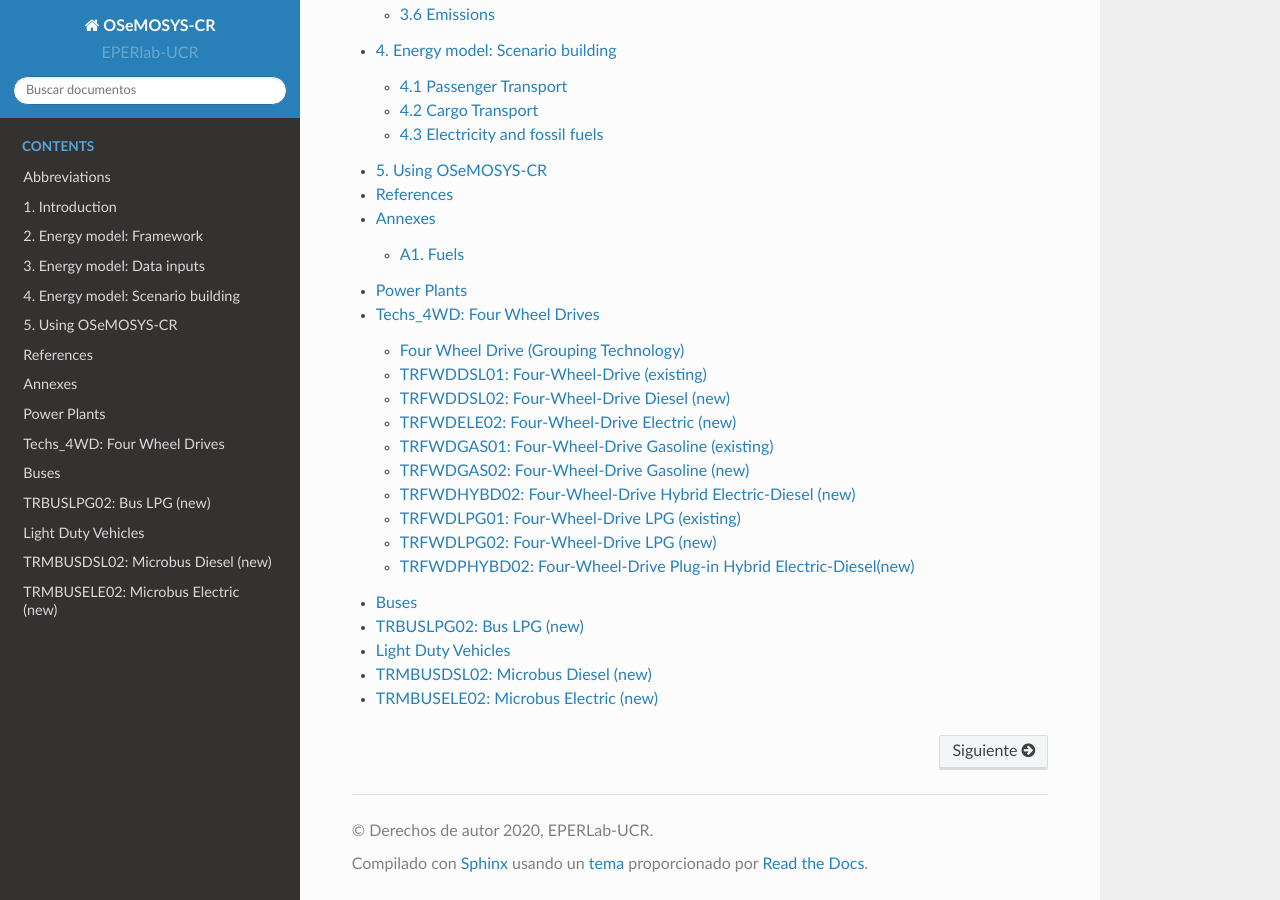
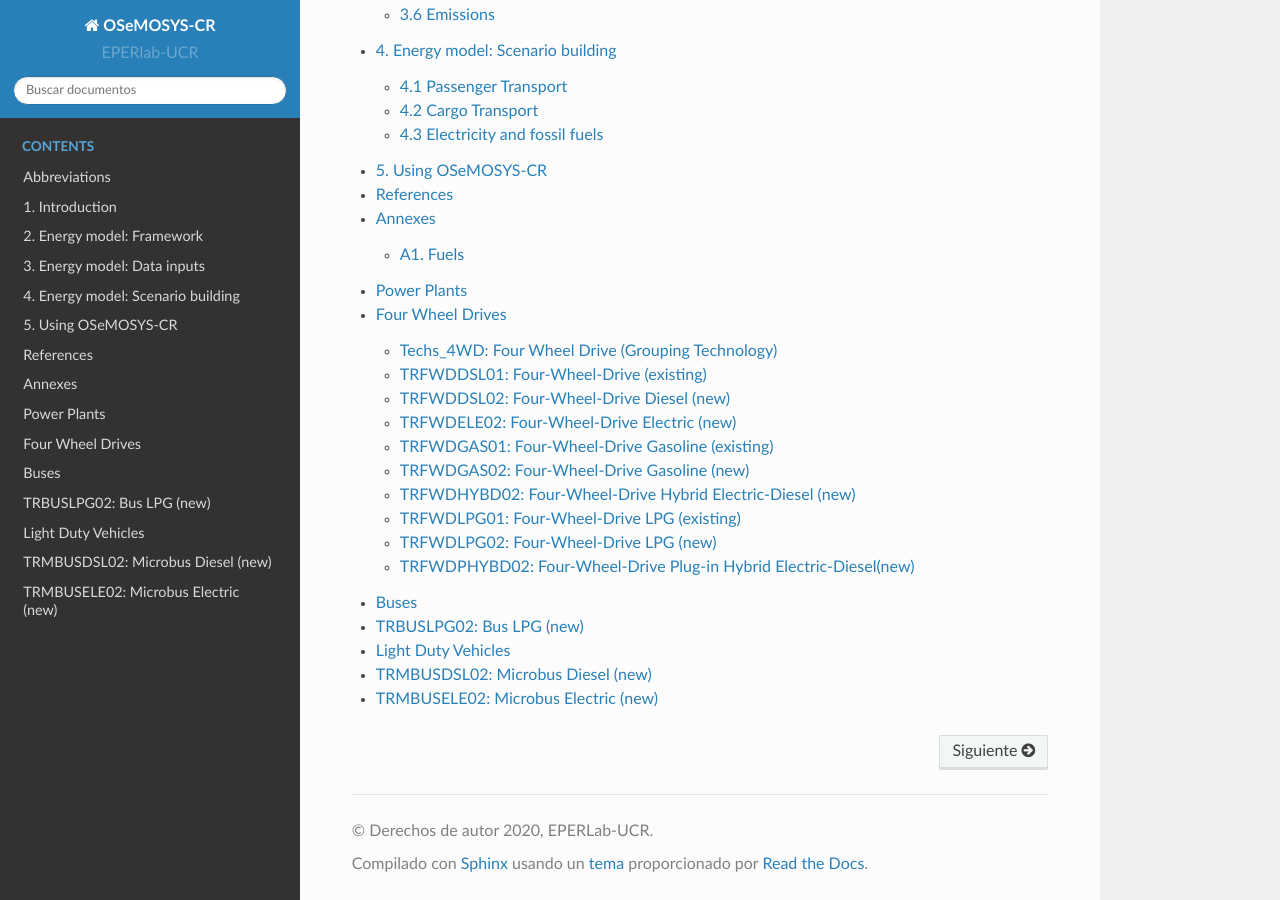
Before and after one commit to EPERLab/OSeMOSYS-CR, a Sphinx documentation site: the page built from docs/index.rst, in a window 1280 px wide and 900 px high, scrolled down 601 px. Built offline with Sphinx 7.4.7 and the Read the Docs theme 2.0.0, drawn with Linux system fonts in a browser that asks for light colours; formulas are drawn with MathJax 3.

Commit message:
Update FourWheelDrive.rst

```diff
--- a/docs/fichas/FourWheelDrive.rst
+++ b/docs/fichas/FourWheelDrive.rst
@@ -1,7 +1,7 @@
-Techs_4WD: Four Wheel Drives
+Four Wheel Drives
 =======================================
 
-Four Wheel Drive (Grouping Technology)
+Techs_4WD: Four Wheel Drive (Grouping Technology)
 +++++++++
 +-------------------------------------------------+-------+--------------+--------------+--------------+--------------+
 | .. figure:: img/Techs_4WD.jpg                                                                                       |
```
